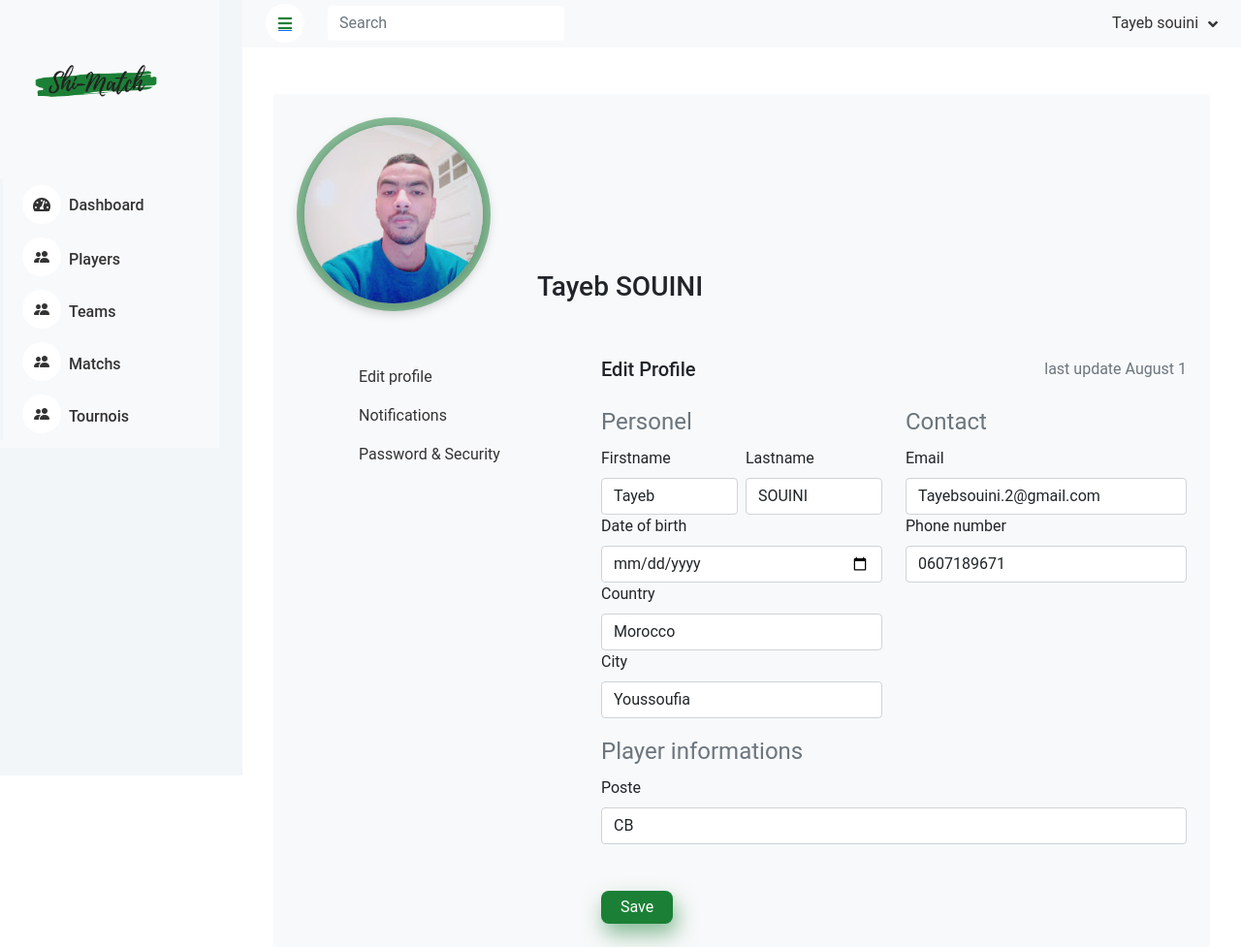
After one commit to TayebsouiniYcode/Shi-Match, a PHP site: page /profile in a window 1280 px wide. The commit adds this page. Shown: the whole page at 97% size. Run offline with PHP 8.4, Linux system fonts and the light colour scheme; data that the repository does not hold is empty; some libraries are stand-ins or nearby versions.

Commit message:
profile view
Ajouter la page profile pour la modification des information
d'utilisateur,

```diff
--- /dev/null
+++ b/controllers/UserController.php
@@ -0,0 +1,14 @@
+<?php
+
+namespace app\controllers;
+use app\core\Application;
+use app\core\Controller;
+use app\core\Request;
+
+class UserController extends Controller
+{
+    public function profile(Request $request)
+    {
+        return $this->render('profile');
+    }
+}
--- a/public/index.php
+++ b/public/index.php
@@ -7,6 +7,7 @@ use app\controllers\AdminController;
 use app\controllers\HelperController;
 use app\controllers\TeamController;
 use app\controllers\PlayerController;
+use app\controllers\UserController;
 
 
 require_once __DIR__.'/../vendor/autoload.php';
@@ -40,6 +41,7 @@ $app->router->get('/teamDetails', [TeamController::class, 'details']);
 $app->router->get('/players', [PlayerController::class, 'players']);
 $app->router->get('/playerDetails', [PlayerController::class, 'playerDetails']);
 $app->router->get('/matchs', [PlayerController::class, 'matchs']);
+$app->router->get('/profile', [UserController::class, 'profile']);
 
 
 
--- a/views/layouts/main.php
+++ b/views/layouts/main.php
@@ -35,7 +35,7 @@
                 <div class="navbar-nav w-100">
                     <a href="/" class="nav-item nav-link"><i class="fa fa-tachometer-alt me-2"></i>Dashboard</a>
                     <div class="nav-item dropdown">
-                        <a href="./player" class="nav-link"><i class="bi bi-people-fill me-2"></i>Players</a>
+                        <a href="./players" class="nav-link"><i class="bi bi-people-fill me-2"></i>Players</a>
                     </div>
                     <div class="nav-item">
                         <a href="./teams" class="nav-link"><i class="bi bi-people-fill me-2"></i>Teams</a>
--- /dev/null
+++ b/views/profile.php
@@ -0,0 +1,81 @@
+<div class="profile bg-light rounded p-4">
+    <div class="aside d-flex align-items-end flex-wrap gap-5">
+        <div class="profile-image">
+            <img class="player-image-cercle" src="/assets/img/player.jpg" alt="" width="200">
+        </div>
+        <div class="informations-header">
+            <h3 class="name">Tayeb SOUINI</h3>
+        </div>
+    </div>
+    <div class="informations mt-5 row">
+        <div class="profile-menu col-12 col-md-3">
+            <div class="w-100 d-flex flex-column ms-5">
+                <div class="">
+                    <a href="/profile" class="nav-link">Edit profile</a>
+                </div>
+                <div class="">
+                    <a href="./notifications" class="nav-link">Notifications</a>
+                </div>
+                <div class="">
+                    <a href="./editPassword" class="nav-link">Password & Security</a>
+                </div>
+            </div>
+        </div>
+        <div class="col-md-1"></div>
+        <div class="informations-form col-12 col-md-8">
+            <div class="top-infos d-flex justify-content-between">
+                <h5 class="title">Edit Profile</h5>
+                <span class="text-muted">last update August 1</span>
+            </div>
+            <form action="" class="row">
+                <fieldset class="mt-3 col-md-6">
+                    <legend class="text-muted">Personel</legend>
+                    <div class="form-group d-flex justify-content-between gap-2">
+                        <div class="firstname w-50">
+                        <label for="firstname" class="form-label">Firstname</label>
+                        <input type="text" name="firstname" id="firstname" class="form-control" value="Tayeb">
+                        </div>
+                        <div class="lastname w-50">
+                        <label for="lastname" class="form-label">Lastname</label>
+                        <input type="text" name="lastname" id="lastname" class="form-control" value="SOUINI">
+                        </div>
+                    </div>
+                    <div class="form-group">
+                        <label for="date_of_birth" class="form-label">Date of birth</label>
+                        <input type="date" name="date_of_birth" id="date_of_birth" class="form-control" value="Morocco">
+                    </div>
+                    <div class="form-group">
+                        <label for="country" class="form-label">Country</label>
+                        <input type="text" name="country" id="country" class="form-control" value="Morocco">
+                    </div>
+                    <div class="form-group">
+                        <label for="city" class="form-label">City</label>
+                        <input type="text" name="city" id="city" class="form-control" value="Youssoufia">
+                    </div>
+                </fieldset>
+                <fieldset class="mt-3 col-md-6">
+                    <legend class="text-muted">Contact</legend>
+                    <div class="form-group">
+                        <label for="email" class="form-label">Email</label>
+                        <input type="email" name="email" id="email" class="form-control" value="Tayebsouini.2@gmail.com">
+                    </div>
+                    <div class="form-group">
+                        <label for="phone" class="form-label">Phone number</label>
+                        <input type="tel" name="phone" id="phone" class="form-control" value="0607189671">
+                    </div>
+                </fieldset>
+                <fieldset class="mt-3">
+                    <legend class="text-muted">Player informations</legend>
+                    <div class="form-group">
+                        <label for="poste" class="form-label">Poste</label>
+                        <input type="text" name="poste" id="poste" class="form-control" value="CB">
+                    </div>
+                </fieldset>
+                <div class="buttons mt-5">
+                    <input class="btn btn-primary" type="submit" value="Save">
+                </div>
+            </form>
+
+        </div>
+    </div>
+</div>
```
